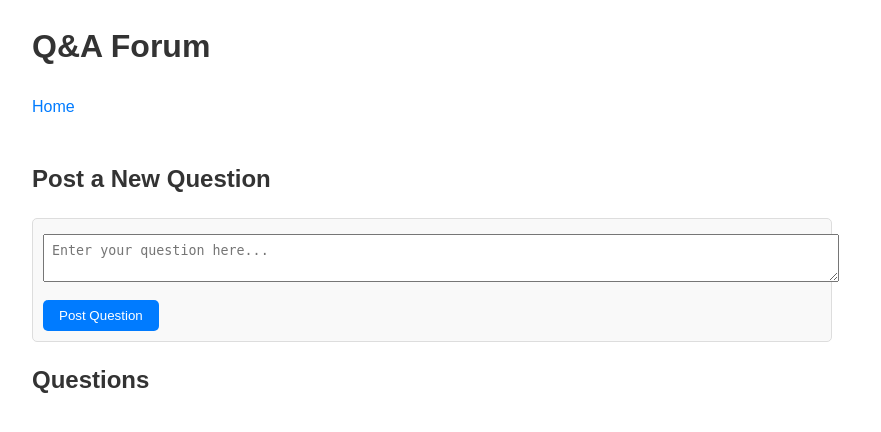
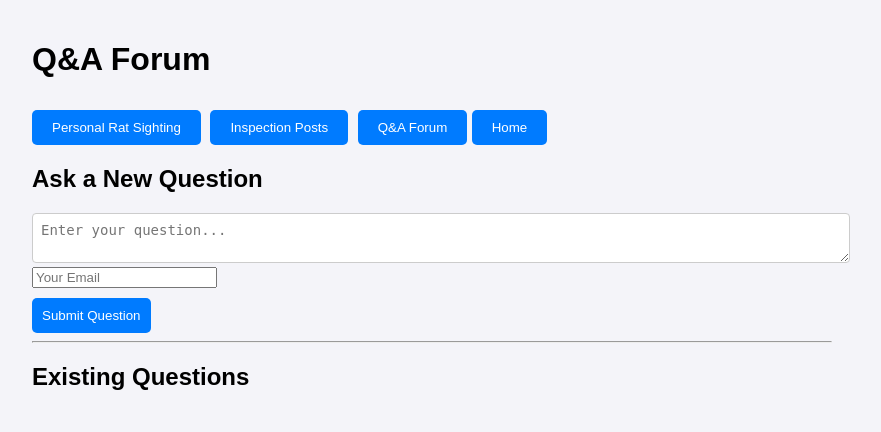
Before and after one commit to hannahyanover/nycrat, a Flask app: template templates/qa.html in a window 1280 px wide. Shown: the top 432 px of the page, without its empty margins (208-1089 px from the left). Run offline with Flask 2, Linux system fonts and the light colour scheme; the template is opened without the code that fills it, so the values that code supplies are empty; parts of the project's set-up code (start-up, migrations or seed data) failed here and were passed over.

Commit message:
Update qa.html

```diff
--- a/templates/qa.html
+++ b/templates/qa.html
@@ -2,111 +2,185 @@
 <html lang="en">
 <head>
     <meta charset="UTF-8">
+    <meta name="viewport" content="width=device-width, initial-scale=1.0">
     <title>Q&A Forum</title>
     <style>
         body {
             font-family: Arial, sans-serif;
-            margin: 20px;
-            line-height: 1.6;
+            background-color: #f4f4f9;
+            margin: 0;
+            padding: 20px;
         }
-        h1, h2 {
-            color: #333;
-        }
+
         .container {
             max-width: 800px;
             margin: 0 auto;
         }
-        .button {
-            margin-bottom: 20px;
-            display: inline-block;
-            color: #007BFF;
-            text-decoration: none;
+
+        .question-box {
+            background-color: #fff;
+            border: 1px solid #ddd;
+            border-radius: 8px;
+            padding: 15px;
+            margin-bottom: 15px;
+            box-shadow: 0 4px 8px rgba(0, 0, 0, 0.1);
         }
-        .question-form, .reply-form {
-            margin-top: 20px;
+
+        .reply-box {
+            background-color: #f9f9f9;
+            border: 1px solid #ddd;
             padding: 10px;
-            border: 1px solid #ddd;
-            background-color: #f9f9f9;
             border-radius: 5px;
+            margin-top: 10px;
         }
-        .question, .reply {
-            margin-top: 20px;
-            padding: 10px;
-            border-bottom: 1px solid #eee;
-        }
-        .question-title {
-            font-weight: bold;
-        }
-        .reply {
-            margin-left: 20px;
-        }
-        .timestamp {
-            color: #666;
-            font-size: 0.9em;
-        }
+
         textarea {
             width: 100%;
             padding: 8px;
-            margin-top: 5px;
-            resize: vertical;
+            border-radius: 4px;
+            border: 1px solid #ccc;
+            font-size: 14px;
         }
+
         button {
+            background-color: #007BFF;
+            color: white;
+            border: none;
+            padding: 10px;
+            border-radius: 5px;
+            cursor: pointer;
             margin-top: 10px;
-            padding: 8px 16px;
-            background-color: #007BFF;
-            color: #fff;
-            border: none;
-            cursor: pointer;
-            border-radius: 5px;
         }
+
         button:hover {
             background-color: #0056b3;
+        }
+
+        .home-button {
+            background-color: #28a745;
+            margin-bottom: 20px;
+        }
+
+        .home-button:hover {
+            background-color: #218838;
         }
     </style>
 </head>
 <body>
     <div class="container">
         <h1>Q&A Forum</h1>
+        <!-- <button onclick="location.href='/'" class="home-button">Home</button> -->
+        <button onclick="location.href='/sighting'" style="background-color: #007BFF; color: white; padding: 10px 20px; border: none; border-radius: 5px; cursor: pointer; margin-right: 5px;">
+            Personal Rat Sighting
+        </button>
+        <button onclick="location.href='/report'" style="background-color: #007BFF; color: white; padding: 10px 20px; border: none; border-radius: 5px; cursor: pointer; margin-right: 5px;">
+            Inspection Posts
+        </button>
+        <button onclick="location.href='/qa'" style="background-color: #007BFF; color: white; padding: 10px 20px; border: none; border-radius: 5px; cursor: pointer;">
+            Q&A Forum
+        </button>
+        <button onclick="location.href='/'" style="background-color: #007BFF; color: white; padding: 10px 20px; border: none; border-radius: 5px; cursor: pointer;">
+            Home
+        </button>
 
-        <!-- Home Button -->
-        <a href="/" class="button">Home</a>
+        <form id="questionForm">
+            <h2>Ask a New Question</h2>
+            <textarea id="question_text" name="question_text" required placeholder="Enter your question..."></textarea><br>
+            <input type="email" id="email_address" name="email_address" required placeholder="Your Email"><br>
+            <button type="submit">Submit Question</button>
+        </form>
+        <hr>
 
-        <!-- Form to Post a New Question -->
-        <h2>Post a New Question</h2>
-        <div class="question-form">
-            <form action="/qa" method="POST">
-                <textarea name="question_text" placeholder="Enter your question here..." required></textarea>
-                <button type="submit">Post Question</button>
-            </form>
-        </div>
-
-        <!-- Display All Questions with Replies -->
-        <h2>Questions</h2>
-        {% for question_id, question in questions.items() %}
-            <div class="question">
-                <p class="question-title">{{ question.question_text }}</p>
-                <p class="timestamp">Asked on {{ question.created_at }}</p>
-
-                <!-- List of Replies for this Question -->
-                <div class="replies">
-                    {% for reply in question.replies %}
-                        <div class="reply">
-                            <p>{{ reply.reply_text }}</p>
-                            <p class="timestamp">Replied on {{ reply.created_at }}</p>
-                        </div>
-                    {% endfor %}
-                </div>
-
-                <!-- Form to Post a Reply to this Question -->
-                <div class="reply-form">
-                    <form action="/qa" method="POST">
-                        <input type="hidden" name="question_id" value="{{ question_id }}">
-                        <textarea name="reply_text" placeholder="Enter your reply here..." required></textarea>
-                        <button type="submit">Post Reply</button>
-                    </form>
+        <h2>Existing Questions</h2>
+        <div id="questions">
+            {% for question in questions.values() %}
+            <div class="question-box" data-question-id="{{ question.id }}">
+                <h3>{{ question.question_text }}</h3>
+                <p>Asked by: {{ question.email_address }}</p>
+                <div class="reply-box">
+                    <h4>Replies:</h4>
+                    <div id="reply-list-{{ question.id }}">
+                        {% for reply in question.replies %}
+                        <p>{{ reply.answer }}<br><small>{{ reply.time }}</small></p>
+                        {% else %}
+                        <p>No replies yet.</p>
+                        {% endfor %}
+                    </div>
+                    <textarea id="reply-text-{{ question.id }}" placeholder="Write a reply..."></textarea>
+                    <button data-question-id="{{ question.id }}" onclick="submitReply(this)">Post Reply</button>
                 </div>
             </div>
-        {% endfor %}
+            {% endfor %}
+        </div>
     </div>
+
+    <script>
+        function submitReply(button) {
+            const questionId = button.getAttribute("data-question-id");
+            const replyText = document.getElementById('reply-text-' + questionId).value;
+
+            if (!replyText.trim()) {
+                alert('Please enter a reply.');
+                return;
+            }
+
+            const data = { question_id: questionId, answer: replyText };
+
+            fetch('/qa', {
+                method: 'POST',
+                headers: { 'Content-Type': 'application/json' },
+                body: JSON.stringify(data)
+            })
+            .then(response => response.json())
+            .then(data => {
+                if (data.message === 'success') {
+                    const replyList = document.getElementById('reply-list-' + questionId);
+                    const newReply = document.createElement('p');
+                    newReply.innerHTML = `${replyText}<br><small>${data.time}</small>`;
+                    replyList.appendChild(newReply);
+                    document.getElementById('reply-text-' + questionId).value = '';
+                } else {
+                    alert('Failed to post reply.');
+                }
+            })
+            .catch(error => console.error('Error:', error));
+        }
+
+        document.getElementById('questionForm').addEventListener('submit', function (event) {
+            event.preventDefault();
+            const formData = new FormData(this);
+
+            fetch('/qa', {
+                method: 'POST',
+                body: formData
+            })
+            .then(response => response.json())
+            .then(data => {
+                if (data.message === 'success') {
+                    const questionList = document.getElementById('questions');
+                    const newQuestion = document.createElement('div');
+                    newQuestion.classList.add('question-box');
+                    newQuestion.setAttribute('data-question-id', data.question_id);
+                    newQuestion.innerHTML = `
+                        <h3>${data.question_text}</h3>
+                        <p>Asked by: ${data.email_address}</p>
+                        <div class="reply-box">
+                            <h4>Replies:</h4>
+                            <div id="reply-list-${data.question_id}">
+                                <p>No replies yet.</p>
+                            </div>
+                            <textarea id="reply-text-${data.question_id}" placeholder="Write a reply..."></textarea>
+                            <button data-question-id="${data.question_id}" onclick="submitReply(this)">Post Reply</button>
+                        </div>
+                    `;
+                    questionList.appendChild(newQuestion);
+                    this.reset();
+                } else {
+                    alert('Failed to post question.');
+                }
+            })
+            .catch(error => console.error('Error:', error));
+        });
+    </script>
 </body>
 </html>
```
